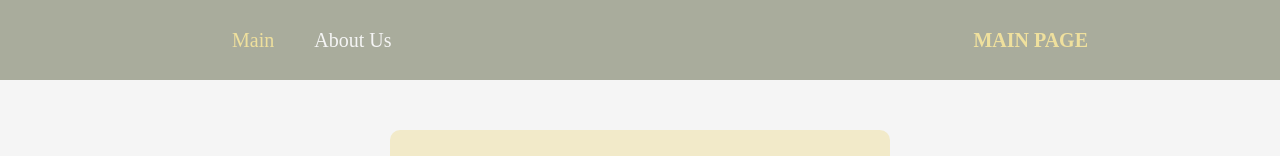
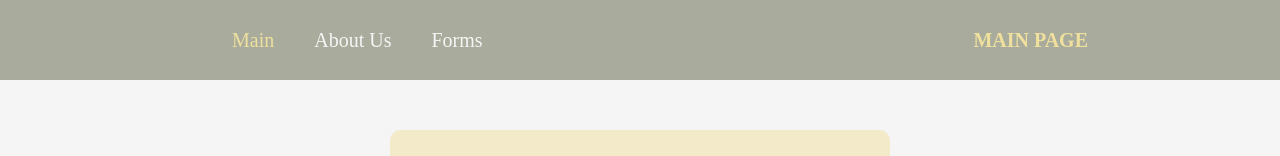
Before and after one commit to ViktoriaKondrashova1/react-2023, a React (Vite) app in the folder react-components/: page / in a window 1280 px wide. Shown: the top 156 px of the page. Built offline with nearby package versions, Linux system fonts and the light colour scheme.

Commit message:
feat: add forms route

```diff
--- a/react-components/src/App.tsx
+++ b/react-components/src/App.tsx
@@ -3,6 +3,7 @@ import { Routes, Route } from "react-router-dom";
 import Main from "./pages/main/main";
 import About from "./pages/about/about";
 import Page404 from "./pages/404/404";
+import Froms from "./pages/forms/forms";
 import Header from "./containers/header/header";
 
 class App extends React.Component {
@@ -14,6 +15,7 @@ class App extends React.Component {
           <Routes>
             <Route path="/" element={<Main />} />
             <Route path="/about" element={<About />} />
+            <Route path="/forms" element={<Froms />} />
             <Route path="*" element={<Page404 />} />
           </Routes>
         </main>
--- a/react-components/src/components/navigation/navigation.tsx
+++ b/react-components/src/components/navigation/navigation.tsx
@@ -17,6 +17,9 @@ class Navigation extends React.Component<NavigationProps> {
           <li className="nav__item" onClick={this.props.handleClick}>
             <NavLink to="/about">About Us</NavLink>
           </li>
+          <li className="nav__item" onClick={this.props.handleClick}>
+            <NavLink to="/forms">Forms</NavLink>
+          </li>
         </ul>
       </nav>
     );
--- a/react-components/src/containers/header/header.tsx
+++ b/react-components/src/containers/header/header.tsx
@@ -21,6 +21,7 @@ class Header extends React.Component<HeaderProps, HeaderState> {
     const pages = {
       "/": "MAIN",
       "/about": "ABOUT",
+      "/forms": " FORMS",
     };
     const titleName = `${pages[location.pathname as keyof object]} PAGE`;
     this.setState({ title: titleName });
--- /dev/null
+++ b/react-components/src/pages/forms/forms.scss
@@ -0,0 +1,10 @@
+.forms {
+  background-color: #f5f5f5;
+  min-height: 100vh;
+  padding: 50px 0;
+
+  &__title {
+    text-align: center;
+    margin: 0;
+  }
+}
--- /dev/null
+++ b/react-components/src/pages/forms/forms.tsx
@@ -0,0 +1,16 @@
+import React from "react";
+import "./forms.scss";
+
+class Forms extends React.Component {
+  render() {
+    return (
+      <div className="forms">
+        <div className="container">
+          <h1 className="forms__title">Forms</h1>
+        </div>
+      </div>
+    );
+  }
+}
+
+export default Forms;
```
